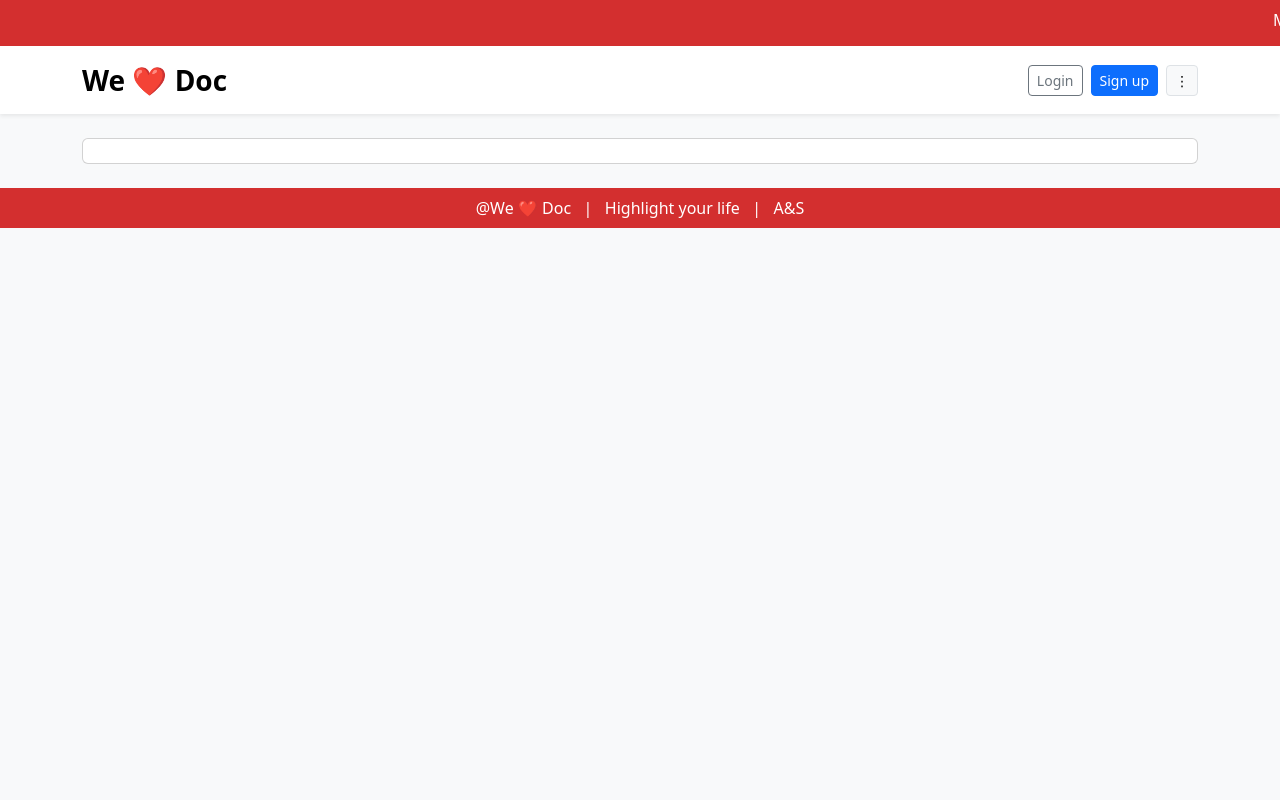
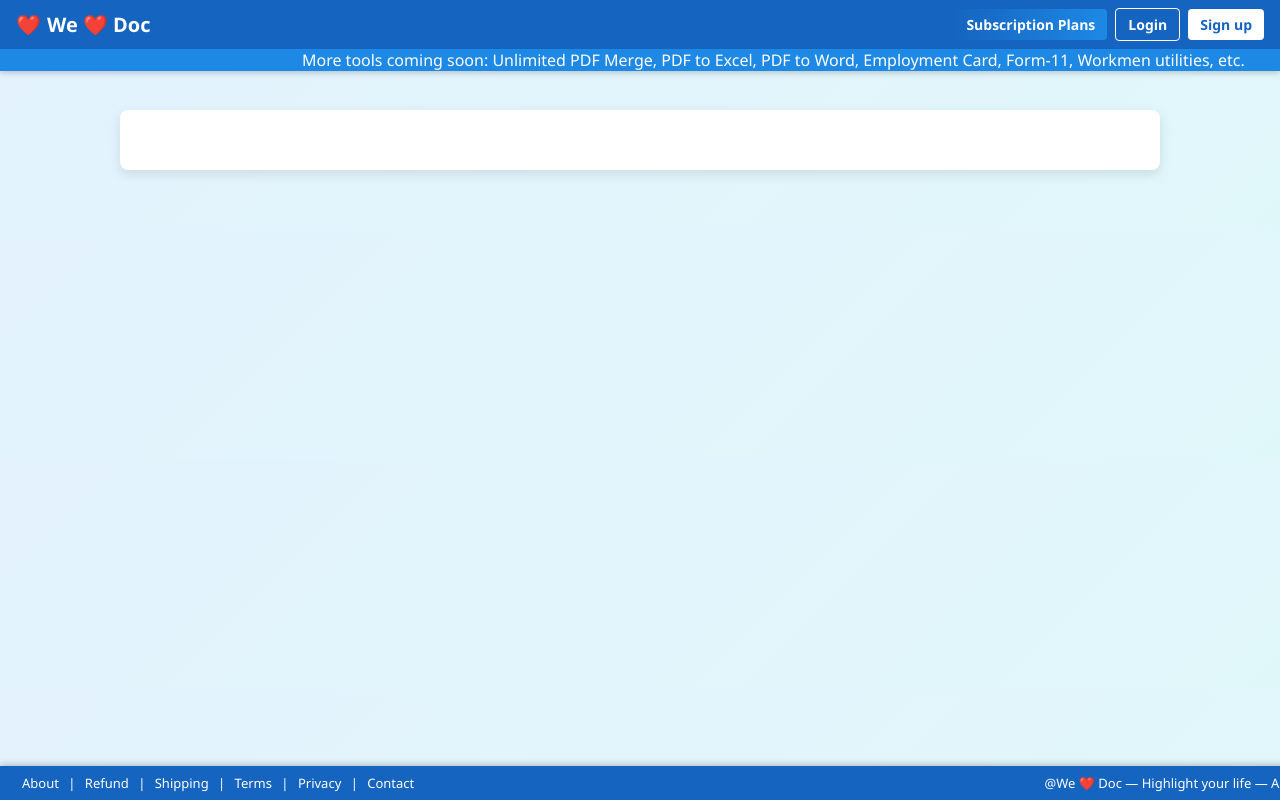
Before and after one commit to ajaysinghrajput9370/WeLoveDoc, a Flask app: template templates/page.html in a window 1280 px wide. Run offline with Flask 3, Linux system fonts and the light colour scheme; the template is opened without the code that fills it, so the values that code supplies are empty.

Commit message:
Update base.html
DFGH

```diff
--- a/templates/base.html
+++ b/templates/base.html
@@ -1,57 +1,196 @@
-<!DOCTYPE html>
+<!doctype html>
 <html lang="en">
 <head>
-  <meta charset="UTF-8">
-  <meta name="viewport" content="width=device-width, initial-scale=1.0">
-  <title>We ❤️ Doc</title>
-  <link href="https://cdn.jsdelivr.net/npm/bootstrap@5.3.3/dist/css/bootstrap.min.css" rel="stylesheet">
-  <link rel="stylesheet" href="{{ url_for('static', filename='style.css') }}">
+  <meta charset="utf-8" />
+  <title>{% block title %}WeLoveDoc - Highlight your life{% endblock %}</title>
+  <meta name="viewport" content="width=device-width, initial-scale=1" />
+  <style>
+    :root {
+      --brand-blue: #1565C0;
+      --brand-lightblue: #1E88E5;
+      --bg-gradient: linear-gradient(135deg, #e3f2fd, #e0f7fa);
+    }
+    body {
+      margin: 0;
+      font-family: "Segoe UI", Arial, sans-serif;
+      background: var(--bg-gradient);
+      padding-top: 110px;
+      padding-bottom: 60px;
+    }
+    .header {
+      position: fixed;
+      top: 0;
+      left: 0;
+      width: 100%;
+      background: var(--brand-blue);
+      color: white;
+      display: flex;
+      flex-direction: column;
+      box-shadow: 0 2px 6px rgba(0,0,0,0.2);
+      z-index: 1000;
+    }
+    .header-top {
+      display: flex;
+      align-items: center;
+      justify-content: space-between;
+      padding: 8px 16px;
+      flex-wrap: wrap;
+    }
+    .brand {
+      font-size: 20px;
+      font-weight: bold;
+      display: flex;
+      align-items: center;
+      gap: 6px;
+    }
+    .brand .heart {
+      color: white;
+    }
+    .user-info {
+      font-size: 14px;
+      margin-right: 10px;
+    }
+    .header-actions {
+      display: flex;
+      gap: 8px;
+      align-items: center;
+    }
+    .header-actions a {
+      text-decoration: none;
+      padding: 6px 12px;
+      border-radius: 4px;
+      font-size: 14px;
+      font-weight: bold;
+      transition: background 0.2s;
+    }
+    .login-btn {
+      background: transparent;
+      border: 1px solid white;
+      color: white;
+    }
+    .login-btn:hover {
+      background: rgba(255,255,255,0.2);
+    }
+    .signup-btn {
+      background: white;
+      color: var(--brand-blue);
+    }
+    .signup-btn:hover {
+      background: #f5f5f5;
+    }
+    .plans-btn {
+      background: linear-gradient(90deg, var(--brand-blue), var(--brand-lightblue));
+      color: white;
+    }
+    .plans-btn:hover {
+      background: linear-gradient(90deg, #0d47a1, #1976d2);
+    }
+    .notice-bar {
+      background: var(--brand-lightblue);
+      overflow: hidden;
+      white-space: nowrap;
+    }
+    .notice-text {
+      display: inline-block;
+      padding-left: 100%;
+      animation: scroll-left 15s linear infinite;
+    }
+    @keyframes scroll-left {
+      0% { transform: translateX(0); }
+      100% { transform: translateX(-100%); }
+    }
+    .footer {
+      position: fixed;
+      bottom: 0;
+      left: 0;
+      width: 100%;
+      background: var(--brand-blue);
+      color: white;
+      display: flex;
+      justify-content: space-between;
+      align-items: center;
+      padding: 8px 16px;
+      font-size: 13px;
+      box-shadow: 0 -2px 6px rgba(0,0,0,0.2);
+      flex-wrap: wrap;
+    }
+    .footer a {
+      color: white;
+      text-decoration: none;
+      margin: 0 6px;
+    }
+    .footer a:hover {
+      text-decoration: underline;
+    }
+    .container {
+      max-width: 1000px;
+      margin: auto;
+      background: white;
+      padding: 20px;
+      border-radius: 8px;
+      box-shadow: 0 4px 12px rgba(0,0,0,0.1);
+    }
+  </style>
 </head>
-<body class="bg-light">
-  <div class="top-strip text-center text-white py-2">
-    <marquee behavior="scroll" direction="left" scrollamount="6">
-      More tools coming soon: Unlimited PDF Merge, PDF to Excel, PDF to Word, no size restriction,
-      and compliance tools like Employment Card, Form-11, Workmen utilities, etc.
-    </marquee>
+<body>
+
+  <!-- Header -->
+  <div class="header">
+    <div class="header-top">
+      <div class="brand">
+        <span class="heart">❤️</span>
+        <span>We <strong>❤️</strong> Doc</span>
       </div>
 
-  <nav class="navbar navbar-expand-lg bg-white shadow-sm">
-    <div class="container">
-      <a class="navbar-brand fw-bold fs-3 brand" href="{{ url_for('index') }}">
-        We <span class="heart">❤️</span> Doc
-      </a>
-      <div class="d-flex align-items-center gap-2">
-        {% if session.get('user_id') %}
-          <a href="{{ url_for('dashboard') }}" class="btn btn-outline-primary btn-sm">Dashboard</a>
-          <a href="{{ url_for('logout') }}" class="btn btn-danger btn-sm">Logout</a>
+      {% if user %}
+        <div class="user-info">
+          Hi, {{ user }} |
+          {% if is_subscribed %}
+            ✅ Subscribed till {{ sub_expiry_date }}
           {% else %}
-          <a href="{{ url_for('login') }}" class="btn btn-outline-secondary btn-sm">Login</a>
-          <a href="{{ url_for('register') }}" class="btn btn-primary btn-sm">Sign up</a>
+            Free Plan
           {% endif %}
-        <button class="btn btn-light border btn-sm">⋮</button>
+        </div>
+      {% endif %}
+
+      <div class="header-actions">
+        <a class="plans-btn" href="{{ url_for('plans') }}">Subscription Plans</a>
+        {% if user %}
+          <a class="login-btn" href="{{ url_for('logout') }}">Logout</a>
+        {% else %}
+          <a class="login-btn" href="{{ url_for('login') }}">Login</a>
+          <a class="signup-btn" href="{{ url_for('signup') }}">Sign up</a>
+        {% endif %}
       </div>
     </div>
-  </nav>
 
-  <main class="container my-4">
-    {% with messages = get_flashed_messages(with_categories=true) %}
-      {% if messages %}
-        <div class="container">
-          {% for category, message in messages %}
-            <div class="alert alert-{{ category }} mb-3">{{ message }}</div>
-          {% endfor %}
+    <div class="notice-bar">
+      <div class="notice-text">
+        More tools coming soon: Unlimited PDF Merge, PDF to Excel, PDF to Word, Employment Card, Form-11, Workmen utilities, etc.
       </div>
-      {% endif %}
-    {% endwith %}
-    {% block content %}{% endblock %}
-  </main>
-
-  <div class="bottom-strip text-center text-white py-2">
-    @We ❤️ Doc &nbsp; | &nbsp; Highlight your life &nbsp; | &nbsp; A&amp;S
+    </div>
   </div>
 
-  <script src="https://code.jquery.com/jquery-3.7.1.min.js"></script>
-  <script src="https://cdn.jsdelivr.net/npm/bootstrap@5.3.3/dist/js/bootstrap.bundle.min.js"></script>
-  <script src="{{ url_for('static', filename='script.js') }}"></script>
+  <!-- Main content -->
+  <div class="container">
+    {% block content %}
+    {% endblock %}
+  </div>
+
+  <!-- Footer -->
+  <div class="footer">
+    <div>
+      <a href="{{ url_for('about') }}">About</a> |
+      <a href="{{ url_for('refund') }}">Refund</a> |
+      <a href="{{ url_for('shipping') }}">Shipping</a> |
+      <a href="{{ url_for('terms') }}">Terms</a> |
+      <a href="{{ url_for('privacy') }}">Privacy</a> |
+      <a href="{{ url_for('contact') }}">Contact</a>
+    </div>
+    <div>
+      @We ❤️ Doc — Highlight your life — A&S
+    </div>
+  </div>
+
 </body>
 </html>
```
Lines whose indentation alone changed are shown as unchanged.
